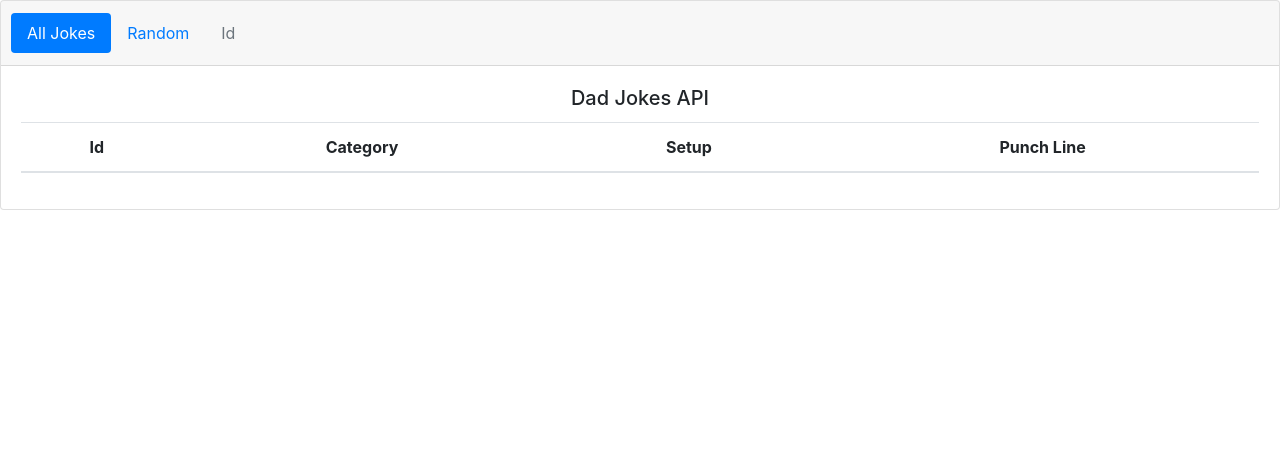
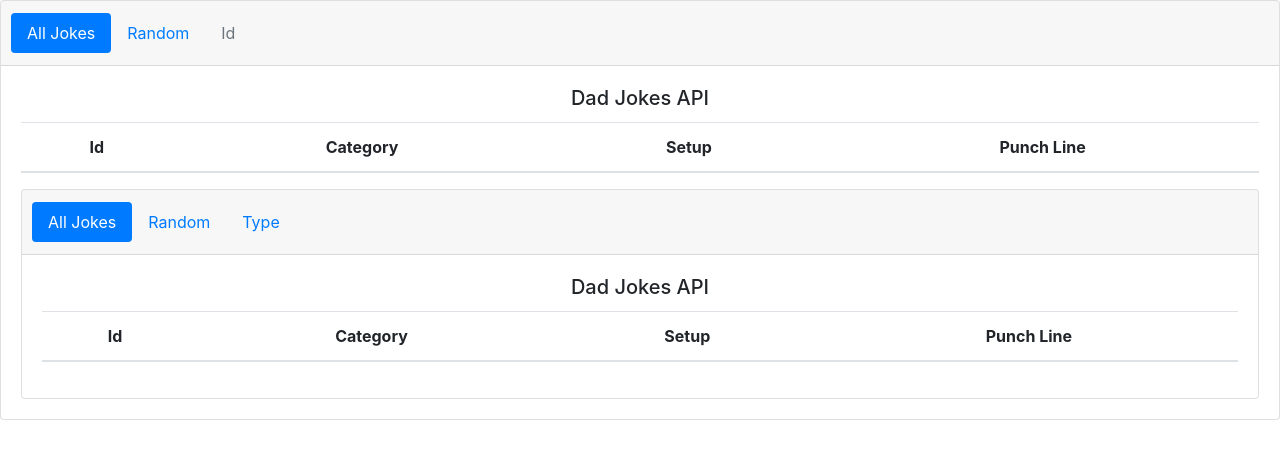
Before and after one commit to DavidAceituno88/DadJokesAPI, a plain HTML site: page FontEnd/Index.html in a window 1280 px wide. Drawn offline with nearby package versions, Linux system fonts and the light colour scheme; no server answers.

Commit message:
Update Index.html

```diff
--- a/FontEnd/Index.html
+++ b/FontEnd/Index.html
@@ -42,6 +42,50 @@
                 <tbody id="tbody">
 
                 </tbody>
+            <!DOCTYPE html>
+<html lang="en">
+<head>
+    <meta charset="UTF-8">
+    <meta http-equiv="X-UA-Compatible" content="IE=edge">
+    <meta name="viewport" content="width=device-width, initial-scale=1.0">
+    <link rel="stylesheet" href="https://cdn.jsdelivr.net/npm/bootstrap@4.0.0/dist/css/bootstrap.min.css" integrity="sha384-Gn5384xqQ1aoWXA+058RXPxPg6fy4IWvTNh0E263XmFcJlSAwiGgFAW/dAiS6JXm" crossorigin="anonymous">
+    <script src="https://code.jquery.com/jquery-3.2.1.slim.min.js" integrity="sha384-KJ3o2DKtIkvYIK3UENzmM7KCkRr/rE9/Qpg6aAZGJwFDMVNA/GpGFF93hXpG5KkN" crossorigin="anonymous"></script>
+<script src="https://cdn.jsdelivr.net/npm/popper.js@1.12.9/dist/umd/popper.min.js" integrity="sha384-ApNbgh9B+Y1QKtv3Rn7W3mgPxhU9K/ScQsAP7hUibX39j7fakFPskvXusvfa0b4Q" crossorigin="anonymous"></script>
+<script src="https://cdn.jsdelivr.net/npm/bootstrap@4.0.0/dist/js/bootstrap.min.js" integrity="sha384-JZR6Spejh4U02d8jOt6vLEHfe/JQGiRRSQQxSfFWpi1MquVdAyjUar5+76PVCmYl" crossorigin="anonymous"></script>
+    <title>Document</title>
+</head>
+<body>
+
+
+    </table>
+    <div class="card text-center" >
+        <div class="card-header">
+          <ul class="nav nav-pills card-header-pills">
+            <li class="nav-item">
+              <a class="nav-link active" href="Index.html">All Jokes</a>
+            </li>
+            <li class="nav-item">
+              <a class="nav-link" href="random.html">Random</a>
+            </li>
+            <li class="nav-item">
+              <a class="nav-link " href="type.html">Type</a>
+            </li>
+          </ul>
+        </div>
+        <div class="card-body">
+          <h5 class="card-title">Dad Jokes API</h5>
+          <table class="table">
+            <thead>
+                <tr>
+                    <th scope="col">Id</th>
+                    <th scope="col">Category</th>
+                    <th scope="col">Setup</th>
+                    <th scope="col">Punch Line</th>
+                  </tr>
+            </thead>
+                <tbody id="tbody">
+
+                </tbody>
 
         </div>
       </div>
@@ -50,3 +94,10 @@
     </script>
 </body>
 </html>
+        </div>
+      </div>
+    <script src="dadJokes.js">
+
+    </script>
+</body>
+</html>
```
